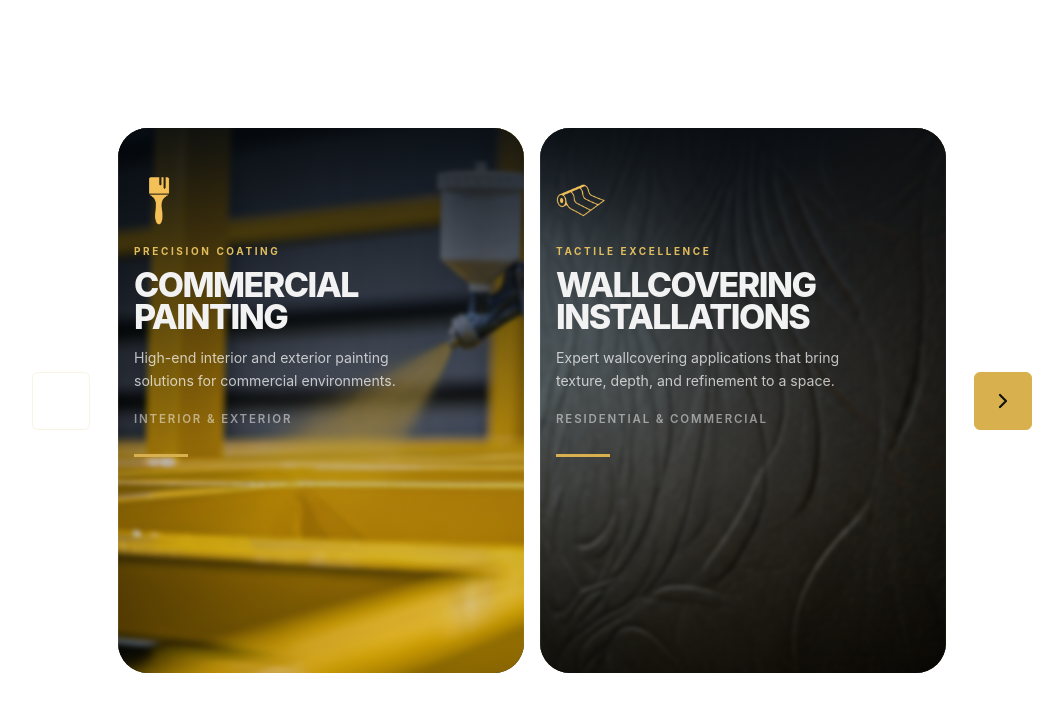
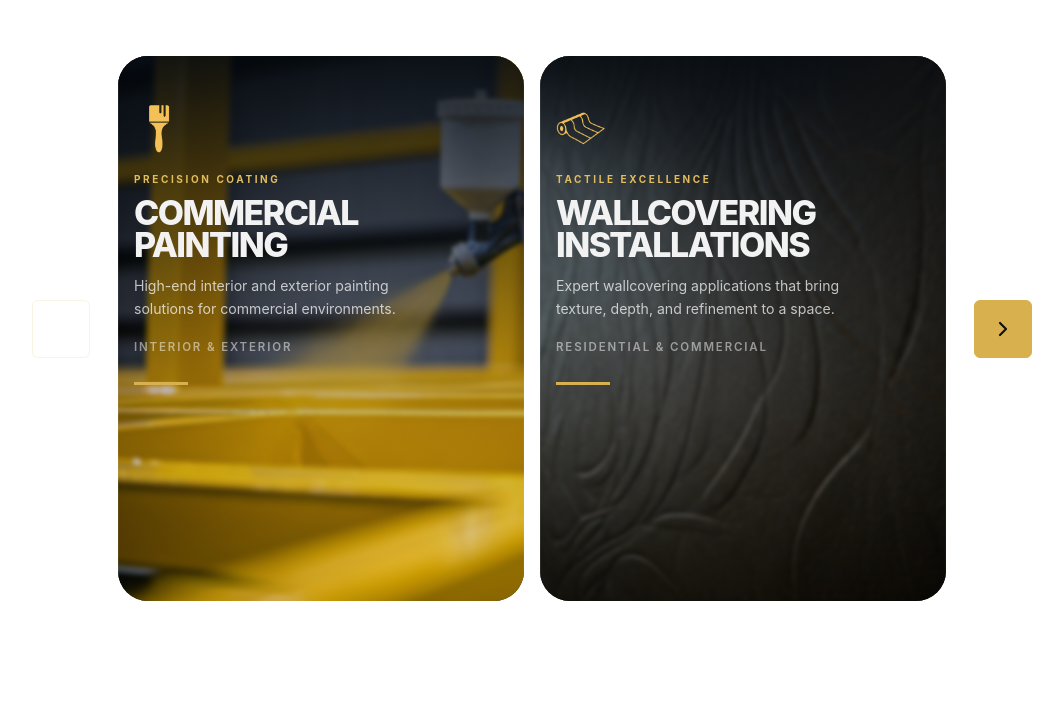
Before and after one commit to Avmannino/services_webpage_embed, a React (Vite) app: page / in a window 1280 px wide. Shown: the top 712 px of the page, without its empty margins (108-1171 px from the left). Built offline with nearby package versions, Linux system fonts and the light colour scheme.

Commit message:
Moved cards up

```diff
--- a/src/styles.css
+++ b/src/styles.css
@@ -48,7 +48,7 @@ button {
     background: transparent;
     display: flex;
     align-items: flex-end;
-    padding-bottom: 115px;
+    padding-bottom: 265px;
 }
 
 /* Background slideshow — commented out; background is transparent
```
